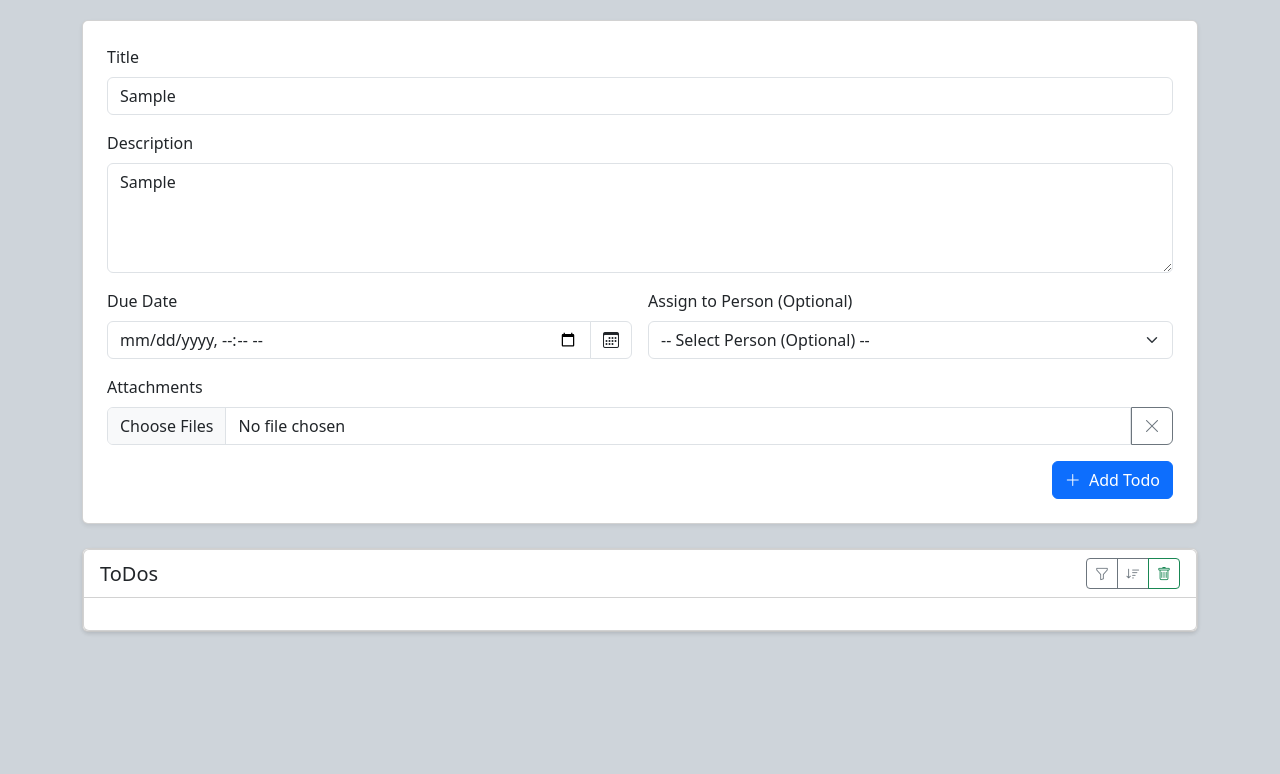
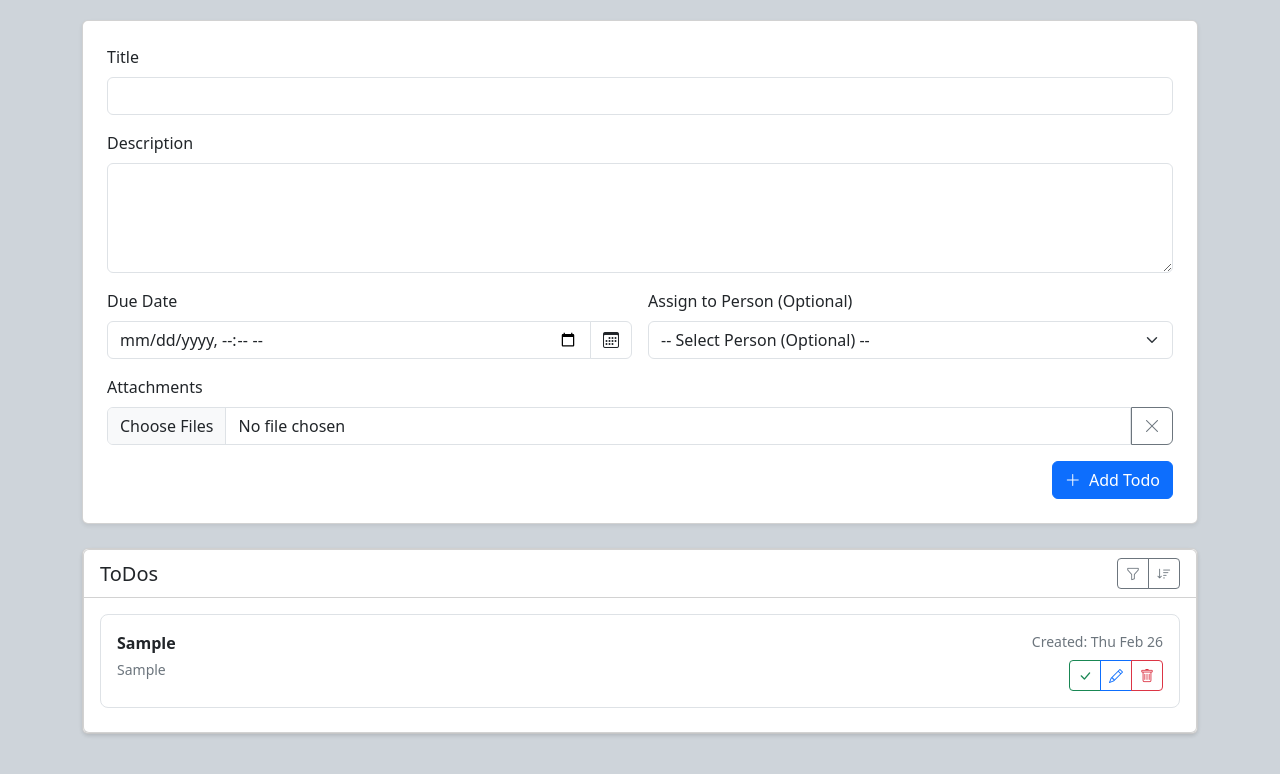
Before and after one commit to rvromaitalia/Workshop-Bootstrap-JavaScript, a plain HTML site: page index.html in a window 1280 px wide. Both pictures are taken after typing "Sample", "Sample" into the empty fields and a click on the button "Add Todo". Shown: the part 90-864 px from the top of the page. Before the commit the page ends 800 px from the top, so only its background shows below. Drawn offline with nearby package versions, Linux system fonts and the light colour scheme.

Commit message:
refactor: improve todo app functionality and UI interactions. Enaable "todo" list buttons for "edit", "delete" and "markDone" actions

```diff
--- a/index.html
+++ b/index.html
@@ -89,18 +89,12 @@
       <section class="card shadow-sm">
         <div class="card-header d-flex bg-transparent align-items-center">
           <h4 class="h5 mb-0">ToDos</h4>
-
           <div class="btn-group bg-transparent ms-auto">
             <button id="filterBtn" class="btn btn-outline-secondary btn-sm">
               <i class="bi bi-funnel"></i>
             </button>
-
             <button id="sortBtn" class="btn btn-outline-secondary btn-sm">
               <i class="bi bi-sort-down"></i>
-            </button>
-
-            <button type="button" class="btn btn-outline-success btn-sm" title="Complete">
-              <i class="bi bi-trash"></i>
             </button>
           </div>
         </div>
@@ -110,7 +104,7 @@
       </section>
     </section>
   </main>
-  <script src="./script.js"></script>
+  <script src="./script.js" defer></script>
 </body>
 
 </html>
--- a/script.js
+++ b/script.js
@@ -19,45 +19,185 @@ const dueInput = document.getElementById("dueInput");
 const personInput = document.getElementById("personInput");
 const filesInput = document.getElementById("filesInput");
 
-const addBtn = document.getElementById("addBtn");
+const addButton = document.getElementById("addBtn");
 const todosList = document.getElementById("todosList");
 
 const filterBtn = document.getElementById("filterBtn");
 const sortBtn = document.getElementById("sortBtn");
 
+
+const assignees = ["Simon", "Roman", "Johan"];
 // ==============================
 // 2. APPLICATION STATE
 // ==============================
 
 let todos = []; // will store all todo objects
+let filteredTodos = [];
 
 // ==============================
 // 3. EVENT LISTENERS
 // ==============================
 
-addBtn?.addEventListener("click", handleAddTodo);
+addButton?.addEventListener("click", handleAddTodo);
 filterBtn?.addEventListener("click", handleFilterTodos);
 sortBtn?.addEventListener("click", handleSortTodos);
+/*editBtn?.addEventListener("click", handleeditTodo);
+deleteBtn?.addEventListener("click", handleDeleteTodd);
+markDone?.addEventListener("click", handleMarkDone);*/
 
 // ==============================
 // 4. FUNCTIONS (EMPTY FOR NOW)
 // ==============================
+function populateAssignees() {
+  const select = document.getElementById("personInput");
+  if (!select) return;
+
+  // Reset default option
+  select.innerHTML = `<option value="">-- Select Person (Optional) --</option>`;
+
+  assignees.forEach((name) => {
+    const option = document.createElement("option");
+    option.value = name;
+    option.textContent = name;
+    select.appendChild(option);
+  });
+}
 
 function handleAddTodo() {
+     //+Read form values
     const title = titleInput.value.trim();
-    const descripion  =  descInput.value.trim;
+    const description  =  descInput.value.trim();
     const dueTo = dueInput.value;
-    const assigne = personInput.value.trim;
-    const attachmment = filesInput.files? filesInput.files.length:0;
+    const assignee = personInput.value;
+    const attachment = filesInput.files? filesInput.files.length:0;
     if(!title) {
          alert("Title is mandatory");
     return;
     }
-  // Step 2:
-  //Read form values
-  //+Create todo object
+    //+Create todo object
+    const todo = {
+      id: crypto.randomUUID(),
+      title,
+      description,
+      dueTo,
+      assignee,
+      attachment,
+      createdAt: new Date().toString(),
+      completed: false
+    }
   // - Push into todos array
-  // - Call renderTodos()
+  todos.unshift(todo);
+  renderTodos();
+  resetForm();
+}
+
+function renderTodos(list = todos) {
+  if (!todosList) return;
+
+  // 1) Clear current UI
+  todosList.innerHTML = "";
+
+  // 2) If empty, show placeholder
+  if (!list.length) {
+    todosList.innerHTML = `<div class="text-secondary">No todos yet.</div>`;
+    return;
+  }
+
+  // 3) Build UI for each todo
+  for (const todo of list) {
+    const card = document.createElement("div");
+    card.className =
+      "border rounded-3 p-3 bg-white d-flex justify-content-between align-items-start mb-2";
+
+    const left = document.createElement("div");
+    left.className = "me-3 flex-grow-1";
+
+    const titleEl = document.createElement("div");
+    titleEl.className = "fw-semibold";
+    titleEl.textContent = todo.title;
+    left.appendChild(titleEl);
+
+    if (todo.description) {
+      const descEl = document.createElement("div");
+      descEl.className = "text-secondary small mt-1";
+      descEl.textContent = todo.description;
+      left.appendChild(descEl);
+    }
+
+    const meta = document.createElement("div");
+    meta.className = "d-flex flex-wrap gap-2 mt-2";
+
+    if (todo.dueTo) {
+      const due = document.createElement("span");
+      due.className = "badge text-bg-light border";
+      due.textContent = `Due: ${todo.dueTo.replace("T", " ")}`;
+      meta.appendChild(due);
+    }
+
+    if (todo.assignee) {
+      const who = document.createElement("span");
+      who.className = "badge text-bg-info";
+      who.textContent = todo.assignee;
+      meta.appendChild(who);
+    }
+
+    if (todo.attachment > 0) {
+      const att = document.createElement("span");
+      att.className = "badge text-bg-secondary";
+      att.textContent = `${todo.attachment} attachment${todo.attachment > 1 ? "s" : ""}`;
+      meta.appendChild(att);
+    }
+
+    left.appendChild(meta);
+
+    const right = document.createElement("div");
+    right.className = "text-end";
+
+    const created = document.createElement("div");
+    created.className = "small text-secondary mb-2";
+    created.textContent = `Created: ${todo.createdAt.slice(0, 10)}`;
+    right.appendChild(created);
+
+    // Simple buttons (we'll wire logic next)
+    const btnGroup = document.createElement("div");
+    btnGroup.className = "btn-group";
+
+    const completeBtn = document.createElement("button");
+    completeBtn.className = "btn btn-outline-success btn-sm";
+    completeBtn.innerHTML = `<i class="bi bi-check-lg"></i>`;
+    completeBtn.addEventListener("click", () => handleMarkDone(todo.id));
+
+
+    const editBtn = document.createElement("button");
+    editBtn.className = "btn btn-outline-primary btn-sm";
+    editBtn.innerHTML = `<i class="bi bi-pencil"></i>`;
+    editBtn.addEventListener("click", () => handleEditTodo(todo.id));
+
+
+    const deleteBtn = document.createElement("button");
+    deleteBtn.className = "btn btn-outline-danger btn-sm";
+    deleteBtn.innerHTML = `<i class="bi bi-trash"></i>`;
+    deleteBtn.addEventListener("click", () => handleDeleteTodo(todo.id));
+
+    btnGroup.appendChild(completeBtn);
+    btnGroup.appendChild(editBtn);
+    btnGroup.appendChild(deleteBtn);
+
+    right.appendChild(btnGroup);
+
+    card.appendChild(left);
+    card.appendChild(right);
+
+    todosList.appendChild(card);
+  }
+}
+
+function resetForm(){
+  titleInput.value = "";
+  descInput.value = "";
+  dueInput.value = "";
+  personInput.selectedIndex = 0;
+  filesInput.value = "";
 }
 
 function handleFilterTodos() {
@@ -65,6 +205,29 @@ function handleFilterTodos() {
   // - Toggle filter state
   // - Re-render todos
 }
+
+function handleMarkDone(todoId) {
+  const t = todos.find(x => x.id === todoId);
+  if (!t) return;
+  t.completed = !t.completed;
+  renderTodos();
+}
+
+function handleDeleteTodo(todoId) {
+  todos = todos.filter(x => x.id !== todoId);
+  renderTodos();
+}
+
+function handleEditTodo(todoId) {
+  const t = todos.find(x => x.id === todoId);
+  if (!t) return;
+
+  titleInput.value = t.title;
+  descInput.value = t.description || "";
+  dueInput.value = t.dueTo || "";
+  personInput.value = t.assignee || "";
+}
+
 
 function handleSortTodos() {
   // Step 5:
@@ -77,8 +240,9 @@ function handleSortTodos() {
 // ==============================
 
 function init() {
-  // App startup logic (later)
+  populateAssignees();
   renderTodos();
+  resetForm()
 }
 
 init();
```
